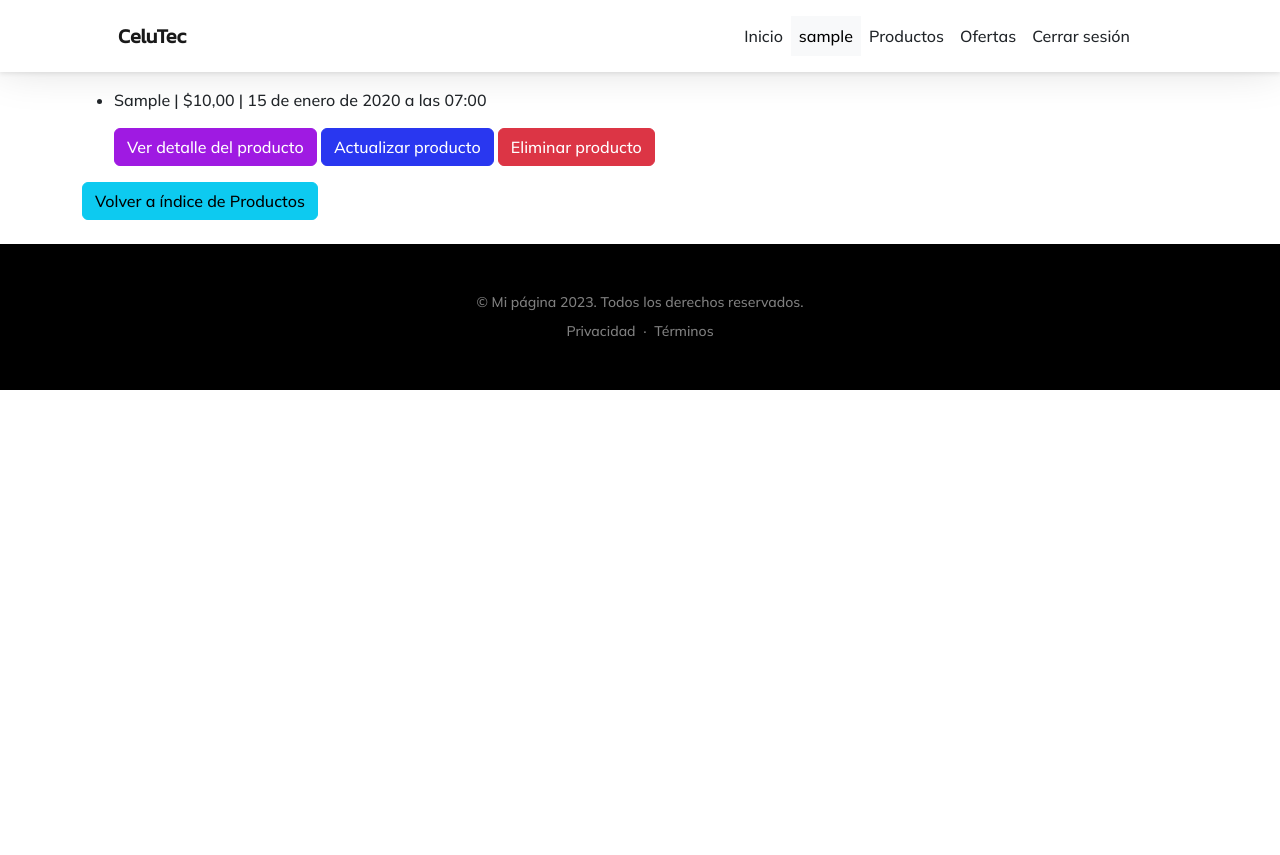
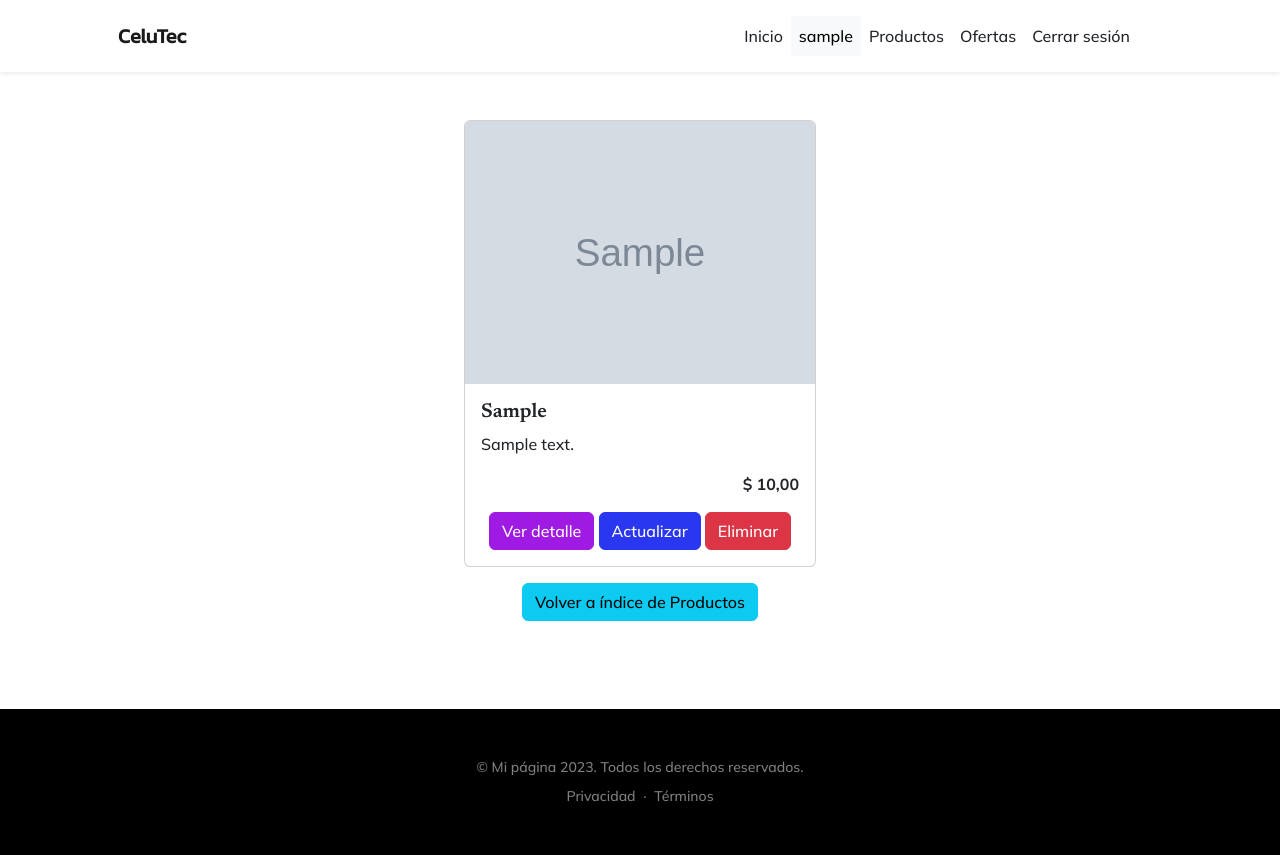
Before and after one commit to ClaraTortora/Trabajo-Final-Django-Tortora, a Django app: page /producto/producto/list/ in a window 1280 px wide. Before the commit the page ends 390 px from the top, so only its background shows below. Run offline with Django 4.2, Linux system fonts and the light colour scheme; a user stored in the database is signed in; tables that the repository leaves empty hold one stand-in row (values such as "Sample post"); grey boxes marked "Sample" are stand-in pictures; some libraries are stand-ins or nearby versions.

Commit message:
Agregando diseño a los html de app producto

```diff
--- a/Proyecto/apps/producto/templates/producto/index.html
+++ b/Proyecto/apps/producto/templates/producto/index.html
@@ -2,8 +2,9 @@
 
 {% block content %}
 
-<h1 class="shadow-lg text-center">App Producto</h1>
-<div class="container mt-lg-3">
+<div style="display: flex; flex-direction: column; align-items: center; padding: 1rem; padding-bottom: 4rem;">
+
+    <h1 style="padding: 1rem;">Productos</h1>
 
 {% block content_producto %}
 
@@ -12,28 +13,32 @@
          Categorías de Productos
         </h3>
 
-
+        <div style="display: flex; justify-content: center; gap: 2rem;">
         <div class="d-grid gap-3">
         {% if user.is_staff %}
             <a href="{% url 'producto:productocategoria_create' %}" class="btn btn-primary">Crear categoría</a>
         {% endif %}
             <a href="{% url 'producto:productocategoria_list' %}" class="btn btn-primary">Ver listado de categorías</a> <br>
         </div>
+    </div>
 
-        <h3 class="pb-lg-3">
-            <br>
-         Productos
-        </h3>
 
+    <h3 class="pb-lg-3">
+        <br>
+        Productos
+    </h3>
+
+    <div style="display: flex; justify-content: center; gap: 2rem;">
 
         <div class="d-grid gap-3">
         {% if user.is_staff %}
-         <a href="{% url 'producto:producto_create' %}" class="btn btn-primary">Crear productos</a>
+         <a href="{% url 'producto:producto_create' %}" class="btn btn-secondary">Crear productos</a>
         {% endif %}
-            <a href="{% url 'producto:producto_list' %}" class="btn btn-primary">Listar productos</a> <br>
+            <a href="{% url 'producto:producto_list' %}" class="btn btn-secondary">Listar productos</a> <br>
         </div>
 
+    </div>
+          {% endblock content_producto %}
 
-          {% endblock content_producto %}
-    </div>
+        </div>
 {% endblock content %}
--- a/Proyecto/apps/producto/templates/producto/producto_list.html
+++ b/Proyecto/apps/producto/templates/producto/producto_list.html
@@ -1,31 +1,47 @@
 {% extends 'producto/index.html' %}
-
+{% load static %}
 <br>
 {% block title %} Lista de productos {% endblock title %}
 
 {% block content_producto %}
 
+<div class="row gx-4 gx-lg-5" style="display: flex;flex-direction: row; flex-wrap: wrap; justify-content: space-around;">
 
     {% if object_list %}
 
         {% for producto in object_list %}
-            <ul>
+        <div class="card" style="width: 22rem; padding: 0rem; margin: 1rem;">
+            <img
+            {% if producto.imagen_producto%}
+                    src="{{producto.imagen_producto.url}}"
+                    {% else %}
+                     src="{% static 'home/img/celular-not-found.jpg' %}" alt="celular404" style="height: 200px;"
+                    {% endif %}
+            class="card-img-top img-fluid" alt="example">
+            <div class="card-body" style="display: flex; flex-direction: column; justify-content: space-between">
+                <div style="padding-bottom: 1rem;">
+                    <h5 class="card-title">{{producto.modelo}}</h5>
+                    <p class="card-text">{{producto.descripcion}}</p>
+                    <p class="card-text" style="text-align: end;"><strong>$ {{producto.precio}}</strong></p>
+                </div>
+              <div style="text-align: center;">
+                  <a href="{% url 'producto:producto_detail' producto.id %}" class="btn btn-secondary">Ver detalle</a>
+                  {% if user.is_staff %}
+                  <a href="{% url 'producto:producto_update' producto.id %}" class="btn btn-primary">Actualizar</a>
+                  <a href="{% url 'producto:producto_delete' producto.id %}" class="btn btn-danger">Eliminar</a>
+                  {% endif %}
+              </div>
+            </div>
+          </div>
+        {% endfor %}
+    </div>
 
-                <br>
-                <li><p>{{ producto.modelo }} | ${{ producto.precio }} | {{ producto.fecha_de_publicacion}}</p>
-
-                    <a href="{% url 'producto:producto_detail' producto.id %}" class="btn btn-secondary">Ver detalle del producto</a>
-                    <a href="{% url 'producto:producto_update' producto.id %}" class="btn btn-primary">Actualizar producto</a>
-                    <a href="{% url 'producto:producto_delete' producto.id %}" class="btn btn-danger">Eliminar producto</a>
-                </li>
-
-            </ul>
-        {% endfor %}
-    {% else %}
+        {% else %}
     <br>
         <p class="fs-4 fst-italic">No hay registros ingresados</p>
     {% endif %}
-
+    <div class="d-grid gap-3">
     {% include 'producto/index_back.html' %}
+</div>
 
 {% endblock content_producto %}
```
Also changed, not shown: Proyecto/apps/producto/templates/producto/producto_detail.html (+14 -10 lines).
